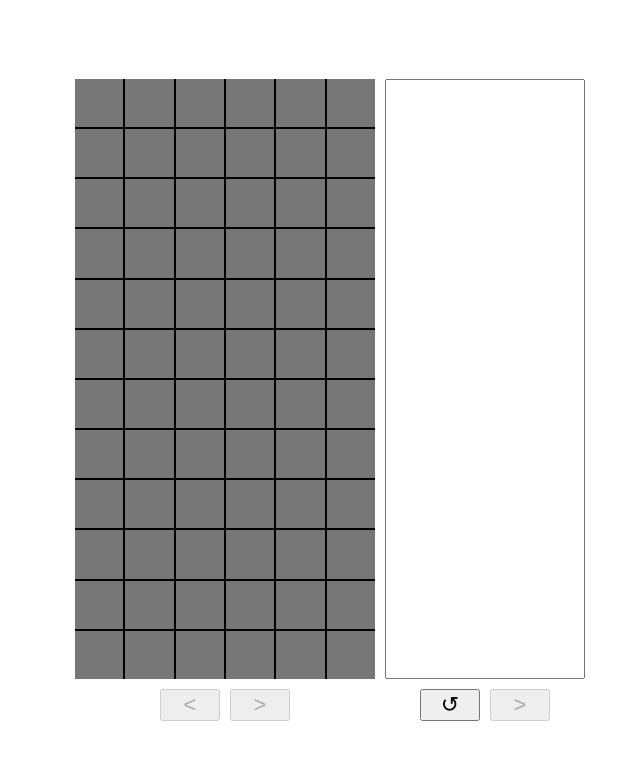
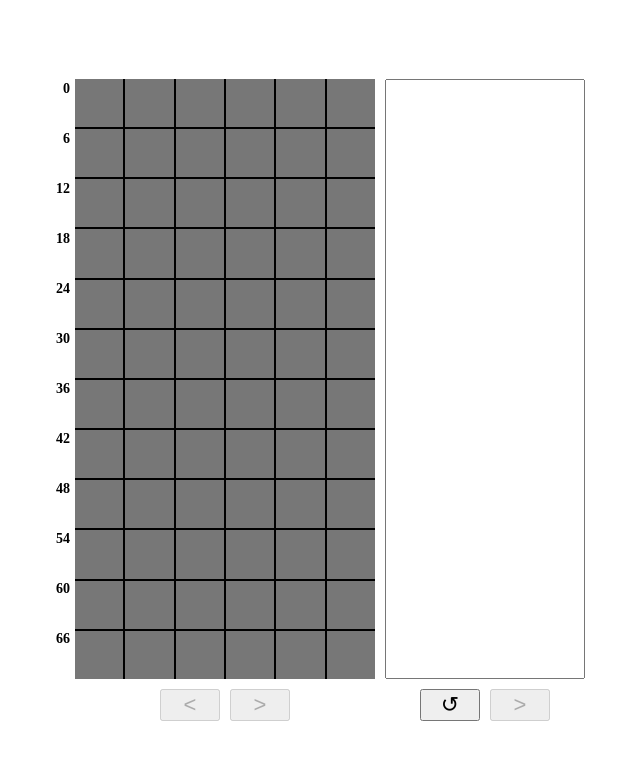
Before and after one commit to h20x/puzzle-fighter, a website with bundled scripts: page src/index.html in a window 1280 px wide. Shown: the whole page, without its empty margins (310-950 px from the left). Built offline with nearby package versions, Linux system fonts and the light colour scheme.

Commit message:
Update editor

```diff
--- a/src/editor.js
+++ b/src/editor.js
@@ -95,7 +95,7 @@ function parseCommands() {
     .split('\n')
     .filter(Boolean)
     .forEach((str) => {
-      str = str.replace(/(\s|>)/g, '');
+      str = str.replace(/[\s\[\]>'"]/g, '');
       const c = str.split(',', 2);
 
       if (c.length < 2) {
--- a/src/field.js
+++ b/src/field.js
@@ -21,12 +21,16 @@ export class Field {
   _createHTML(gems = []) {
     let html = '';
 
+    html += `<div class="scale">
+      ${'<div class="scale-item"></div>'.repeat(this._rows)}
+    </div>`;
+
     html += `<div class="vlines">
-    ${'<div class="line"></div>'.repeat(this._cols - 1)}
+      ${'<div class="line"></div>'.repeat(this._cols - 1)}
     </div>`;
 
     html += `<div class="hlines">
-    ${'<div class="line"></div>'.repeat(this._rows - 1)}
+      ${'<div class="line"></div>'.repeat(this._rows - 1)}
     </div>`;
 
     const pgems = new Set();
--- a/src/styles.css
+++ b/src/styles.css
@@ -25,6 +25,29 @@ body {
   height: calc(var(--rows) * var(--gem-size));
   position: relative;
   background: #777;
+}
+
+.scale {
+  position: absolute;
+  right: 100%;
+  top: 0;
+  height: 100%;
+  counter-reset: n calc(var(--cols) * -1);
+  font-size: 14px;
+  font-weight: 700;
+}
+
+.scale-item {
+  counter-increment: n var(--cols);
+  width: var(--gem-size);
+  height: var(--gem-size);
+  display: flex;
+  justify-content: end;
+  padding: 2px 5px;
+}
+
+.scale-item::before {
+  content: counter(n);
 }
 
 .hlines,
```
